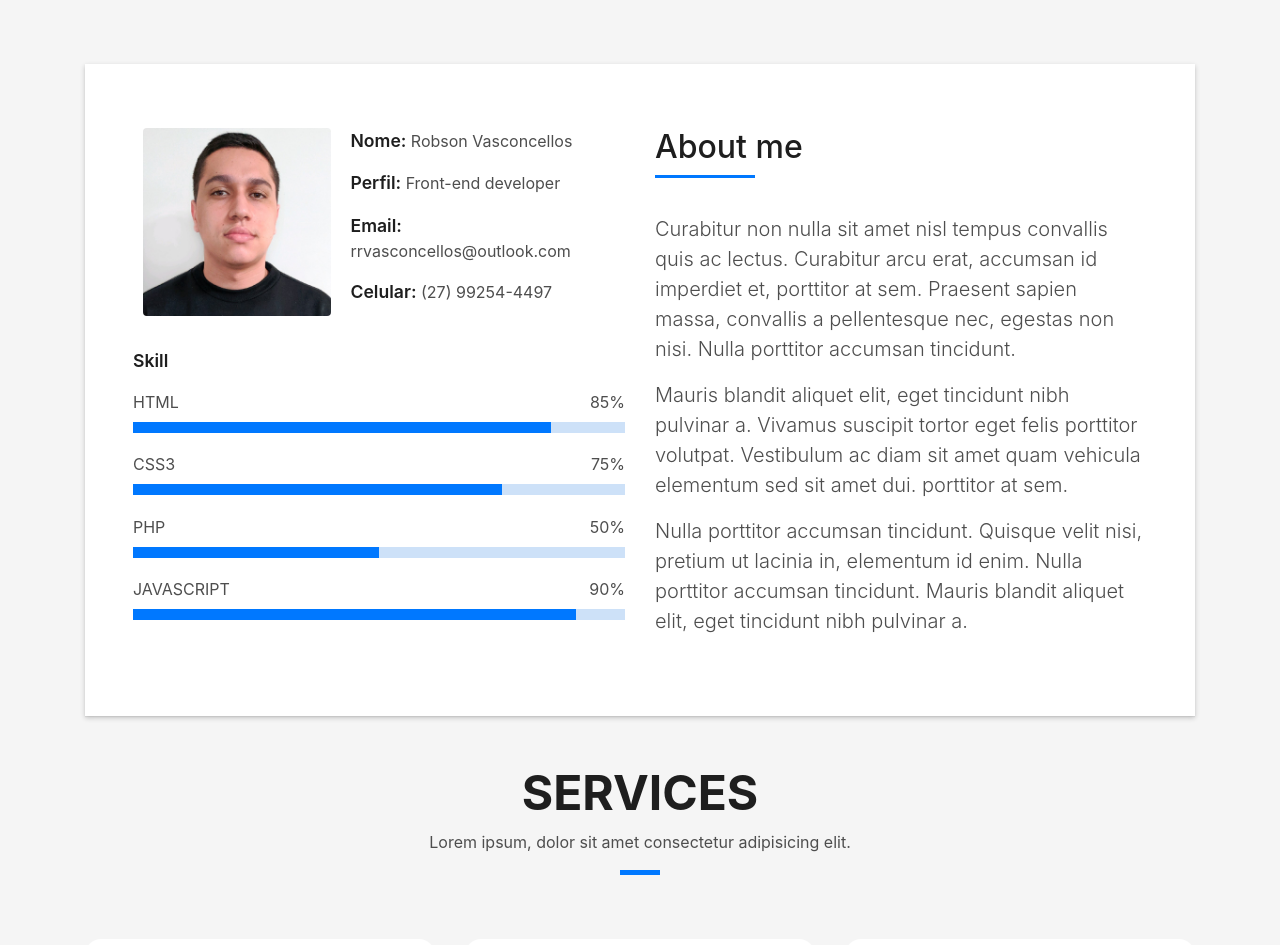
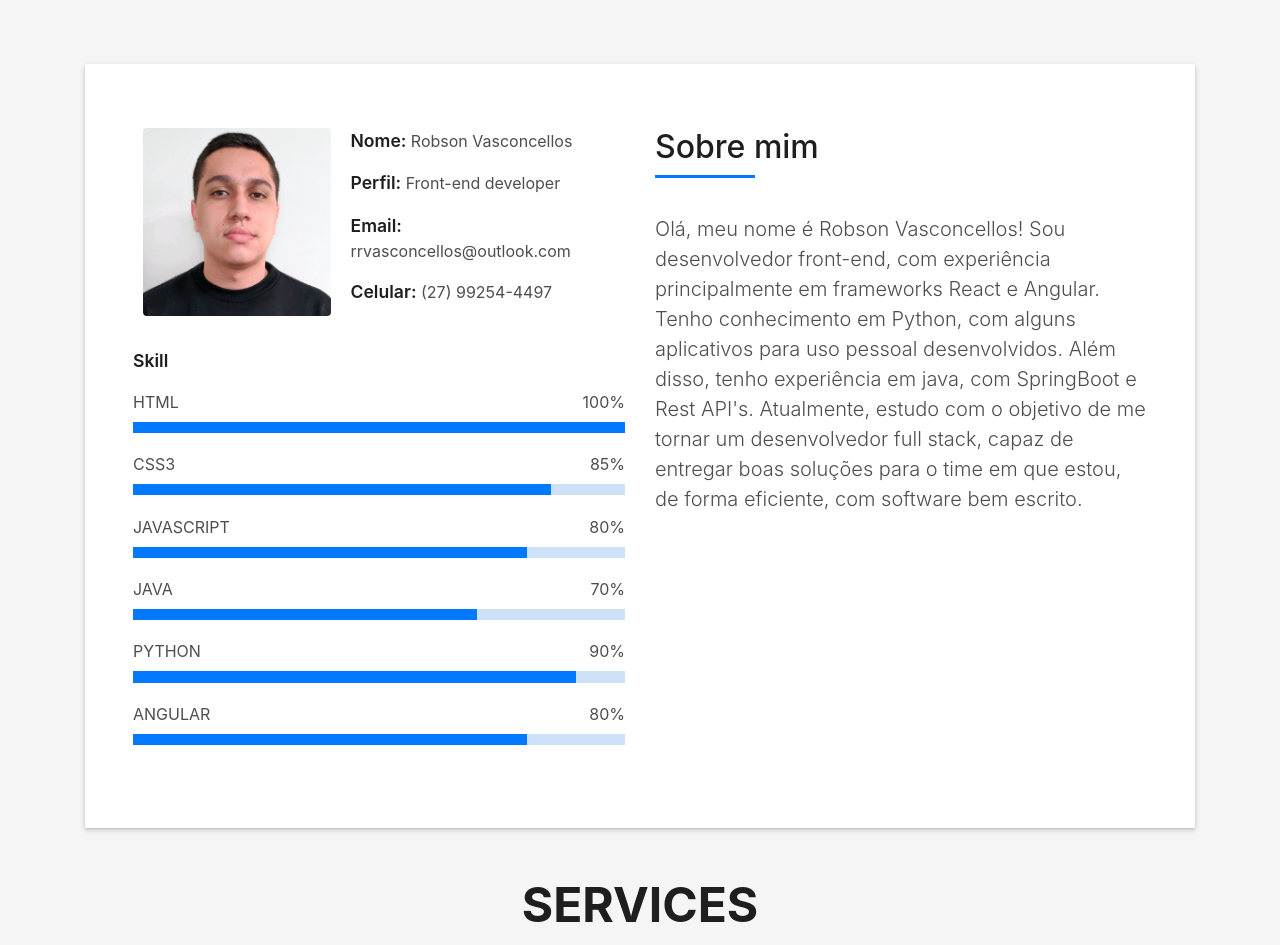
Before and after one commit to RobsonVasconcellos/RobsonVasconcellos, a plain HTML site: page index.html in a window 1280 px wide. Shown: the part 800-1745 px from the top of the page. Drawn offline with Linux system fonts and the light colour scheme; files whose address does not match are found by name.

Commit message:
SObre mim

```diff
--- a/index.html
+++ b/index.html
@@ -109,24 +109,34 @@
                 </div>
                 <div class="skill-mf">
                   <p class="title-s">Skill</p>
-                  <span>HTML</span> <span class="pull-right">85%</span>
+                  <span>HTML</span> <span class="pull-right">100%</span>
                   <div class="progress">
-                    <div class="progress-bar" role="progressbar" style="width: 85%;" aria-valuenow="85" aria-valuemin="0"
+                    <div class="progress-bar" role="progressbar" style="width: 100%;" aria-valuenow="85" aria-valuemin="0"
                       aria-valuemax="100"></div>
                   </div>
-                  <span>CSS3</span> <span class="pull-right">75%</span>
+                  <span>CSS3</span> <span class="pull-right">85%</span>
                   <div class="progress">
-                    <div class="progress-bar" role="progressbar" style="width: 75%" aria-valuenow="75" aria-valuemin="0"
+                    <div class="progress-bar" role="progressbar" style="width: 85%" aria-valuenow="75" aria-valuemin="0"
                       aria-valuemax="100"></div>
                   </div>
-                  <span>PHP</span> <span class="pull-right">50%</span>
+                  <span>JAVASCRIPT</span> <span class="pull-right">80%</span>
                   <div class="progress">
-                    <div class="progress-bar" role="progressbar" style="width: 50%" aria-valuenow="50" aria-valuemin="0"
+                    <div class="progress-bar" role="progressbar" style="width: 80%" aria-valuenow="50" aria-valuemin="0"
                       aria-valuemax="100"></div>
                   </div>
-                  <span>JAVASCRIPT</span> <span class="pull-right">90%</span>
+                  <span>JAVA</span> <span class="pull-right">70%</span>
+                  <div class="progress">
+                    <div class="progress-bar" role="progressbar" style="width: 70%" aria-valuenow="90" aria-valuemin="0"
+                      aria-valuemax="100"></div>
+                  </div>
+                  <span>PYTHON</span> <span class="pull-right">90%</span>
                   <div class="progress">
                     <div class="progress-bar" role="progressbar" style="width: 90%" aria-valuenow="90" aria-valuemin="0"
+                      aria-valuemax="100"></div>
+                  </div>
+                  <span>ANGULAR</span> <span class="pull-right">80%</span>
+                  <div class="progress">
+                    <div class="progress-bar" role="progressbar" style="width: 80%" aria-valuenow="90" aria-valuemin="0"
                       aria-valuemax="100"></div>
                   </div>
                 </div>
@@ -135,24 +145,11 @@
                 <div class="about-me pt-4 pt-md-0">
                   <div class="title-box-2">
                     <h5 class="title-left">
-                      About me
+                      Sobre mim
                     </h5>
                   </div>
                   <p class="lead">
-                    Curabitur non nulla sit amet nisl tempus convallis quis ac lectus. Curabitur arcu erat, accumsan id
-                    imperdiet et, porttitor
-                    at sem. Praesent sapien massa, convallis a pellentesque nec, egestas non nisi. Nulla
-                    porttitor accumsan tincidunt.
-                  </p>
-                  <p class="lead">
-                    Mauris blandit aliquet elit, eget tincidunt nibh pulvinar a. Vivamus suscipit tortor eget felis
-                    porttitor volutpat. Vestibulum
-                    ac diam sit amet quam vehicula elementum sed sit amet dui. porttitor at sem.
-                  </p>
-                  <p class="lead">
-                    Nulla porttitor accumsan tincidunt. Quisque velit nisi, pretium ut lacinia in, elementum id enim.
-                    Nulla porttitor accumsan
-                    tincidunt. Mauris blandit aliquet elit, eget tincidunt nibh pulvinar a.
+                    Olá, meu nome é Robson Vasconcellos! Sou desenvolvedor front-end, com experiência principalmente em frameworks React e Angular. Tenho conhecimento em Python, com alguns aplicativos para uso pessoal desenvolvidos. Além disso, tenho experiência em java, com SpringBoot e Rest API's. Atualmente, estudo com o objetivo de me tornar um desenvolvedor full stack, capaz de entregar boas soluções para o time em que estou, de forma eficiente, com software bem escrito.
                   </p>
                 </div>
               </div>
```
